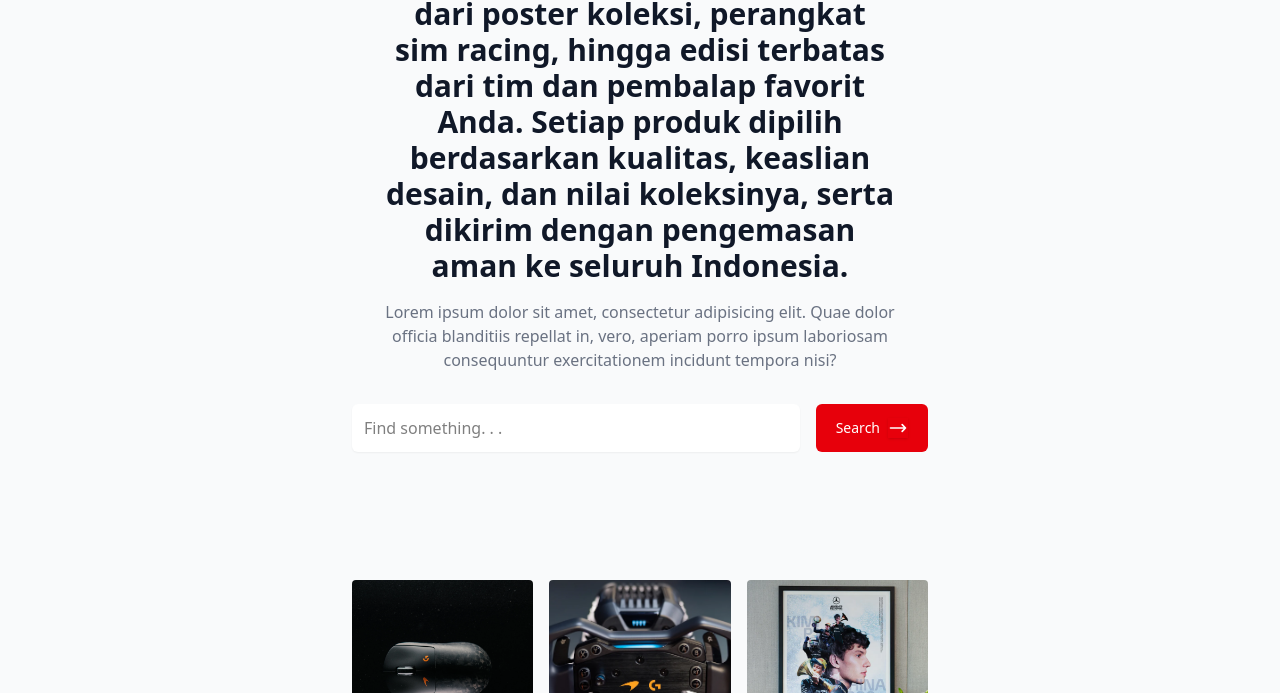
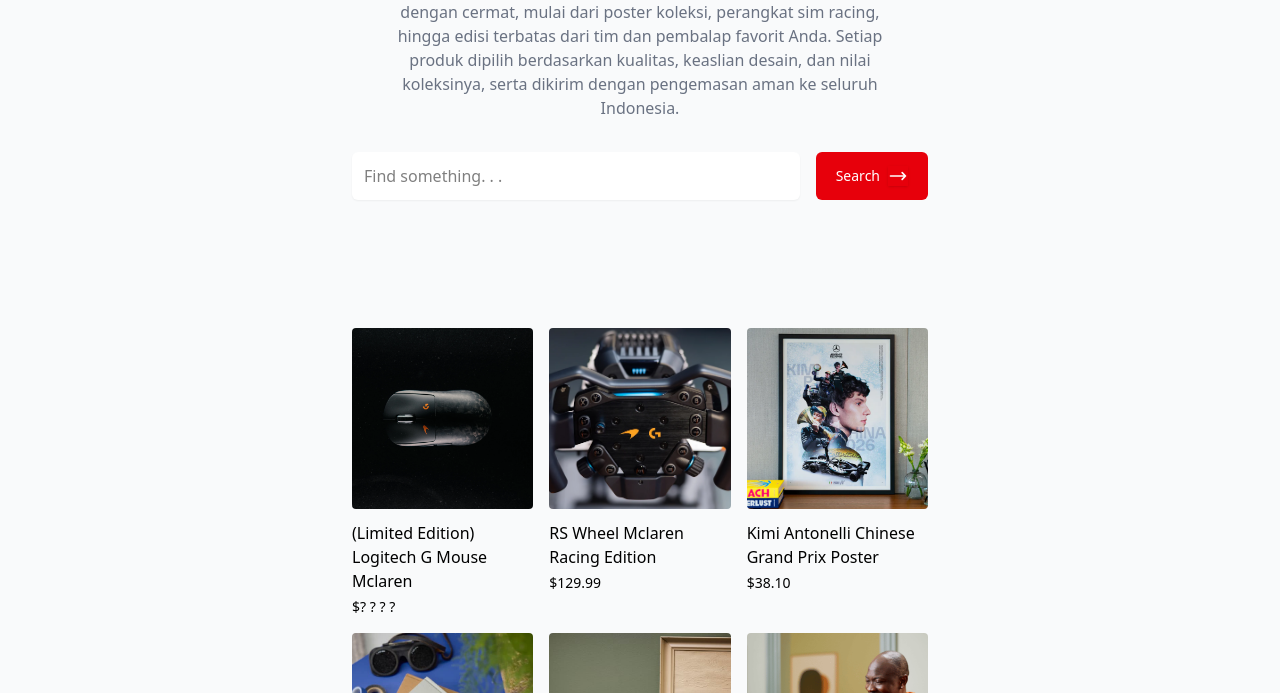
Before and after one commit to AWP22nd/Cuy-Un, a plain HTML site: page cuy-university/TokOn/index.html in a window 1280 px wide. Shown: the part 407-1100 px from the top of the page. Drawn offline with nearby package versions, Linux system fonts and the light colour scheme.

Commit message:
Update F1 merchandise description and heading

```diff
--- a/cuy-university/TokOn/index.html
+++ b/cuy-university/TokOn/index.html
@@ -47,13 +47,11 @@
   <div class="p-8 md:p-12 lg:px-16 lg:py-24">
     <div class="mx-auto max-w-lg text-center">
       <h2 class="text-2xl font-bold text-gray-900 md:text-3xl dark:text-white">
-        TOK1 menghadirkan koleksi merchandise Formula 1 yang dikurasi dengan cermat, mulai dari poster koleksi, perangkat sim racing, hingga edisi terbatas dari tim dan pembalap favorit Anda. Setiap produk dipilih berdasarkan kualitas, keaslian desain, dan nilai koleksinya, serta dikirim dengan pengemasan aman ke seluruh Indonesia.
+        Merchandise dan Koleksi Edisi Terbatas Formula 1!
       </h2>
 
       <p class="hidden text-gray-500 sm:mt-4 sm:block dark:text-gray-400">
-        Lorem ipsum dolor sit amet, consectetur adipisicing elit. Quae dolor officia blanditiis
-        repellat in, vero, aperiam porro ipsum laboriosam consequuntur exercitationem incidunt
-        tempora nisi?
+        TOK1 menghadirkan koleksi merchandise Formula 1 yang dikurasi dengan cermat, mulai dari poster koleksi, perangkat sim racing, hingga edisi terbatas dari tim dan pembalap favorit Anda. Setiap produk dipilih berdasarkan kualitas, keaslian desain, dan nilai koleksinya, serta dikirim dengan pengemasan aman ke seluruh Indonesia.
       </p>
     </div>
 
```
